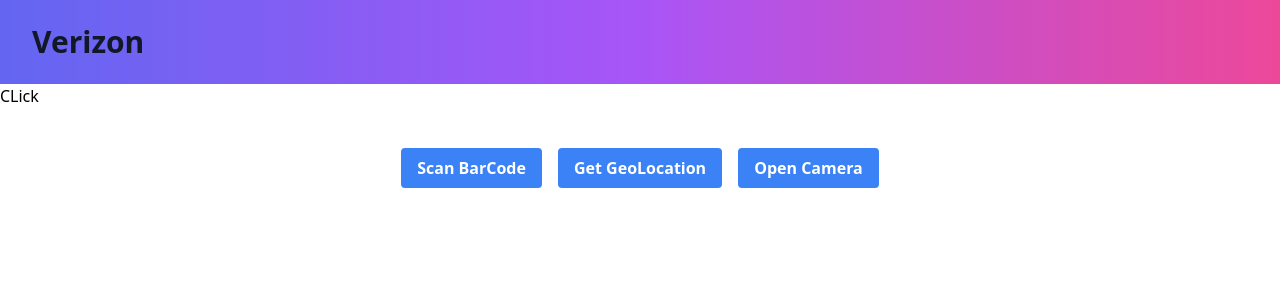
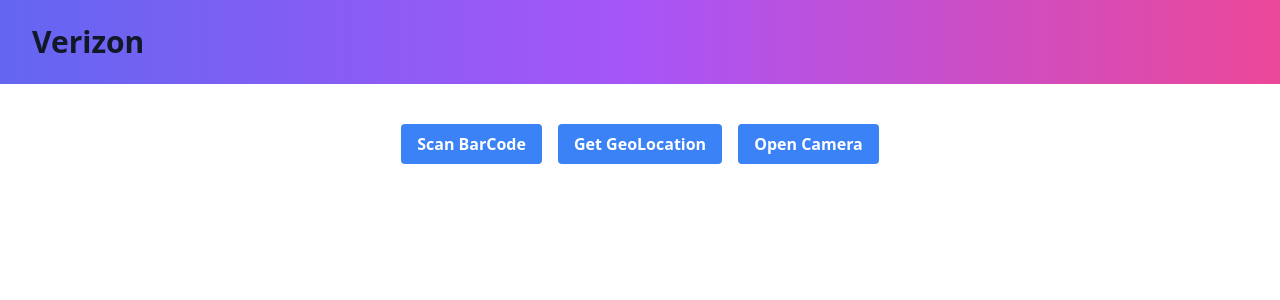
Before and after one commit to yashnigamp/ButtonComponent, a React (Vite) app: page / in a window 1280 px wide. Shown: the top 300 px of the page. Built offline with nearby package versions, Linux system fonts and the light colour scheme.

Commit message:
Update App.tsx

```diff
--- a/src/App.tsx
+++ b/src/App.tsx
@@ -23,7 +23,6 @@
   return (
     <>
       <Navbar />
-      <div id="he">CLick</div>
       <div className="flex justify-center m-10 gap-4">
         <Button onClick={requestBarcodePermission}>Scan BarCode</Button>
         <Button onClick={requestLocationPermission}>Get GeoLocation</Button>
```
